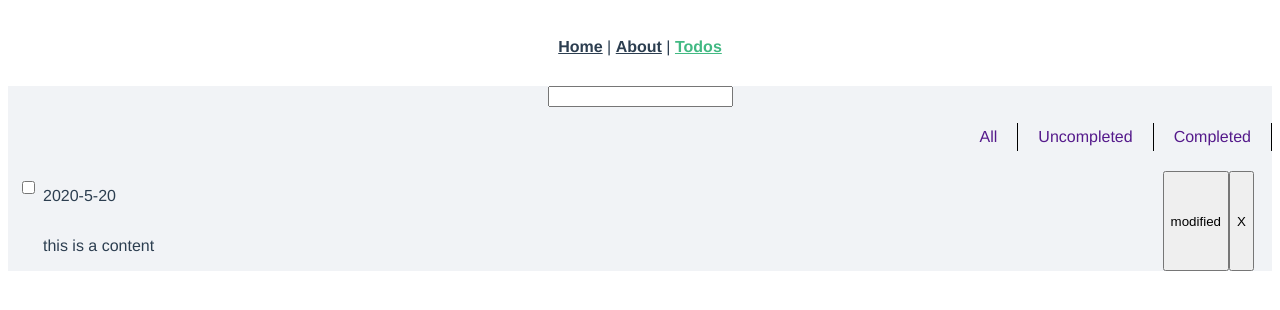
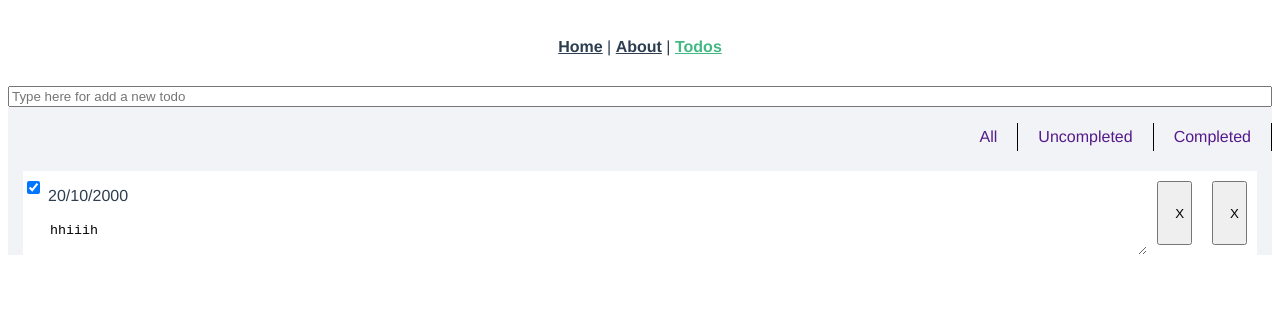
Before and after one commit to NguyenTichDuy/nguyentichduy-vuejs-exercise, a Vue app: page /#/todo in a window 1280 px wide. Shown: the top 310 px of the page. Built offline with nearby package versions, Linux system fonts and the light colour scheme.

Commit message:
+add switch dynamic component

```diff
--- a/src/components/list.vue
+++ /dev/null
@@ -1,30 +0,0 @@
-<template>
-  <div class="lists">
-    <ul class="list">
-      <a href=""><li>All</li></a>
-      <a href=""><li>Uncompleted</li></a>
-      <a href=""><li>Completed</li></a>
-    </ul>
-  </div>
-</template>
-<style scoped>
-.list {
-    display: flex;
-    flex-direction: row;
-    justify-content: end;
-}
-.list a {
-    text-decoration: none;
-    border-right: black solid 1px;
-    padding: 0px;
-    display: flex;
-    justify-content: center;
-}
-.list a li {
-    list-style: none;
-    padding: 5px 20px;
-    margin: 0px;
-    width: 100%;
-    height: 100%;
-}
-</style>
--- /dev/null
+++ b/src/components/todo-card-complete.vue
@@ -0,0 +1,31 @@
+<template>
+  <div class="cards">
+    <div class="card" v-for="item in items" :key="item">
+      <div class="card__left">
+        <input type="checkbox" :checked="item.check" />
+      </div>
+      <div class="card__center">
+        <p>{{ item.time }}</p>
+        <textarea :value="item.content"></textarea>
+      </div>
+      <div class="card__right">
+        <div>
+          <button> <p>X</p></button>
+        </div>
+        <div>
+          <button> <p>X</p></button>
+        </div>
+      </div>
+    </div>
+  </div>
+</template>
+
+<script>
+export default {
+    computed: {
+        items() {
+            return this.$store.getters.loadComplete
+        }
+    }
+}
+</script>
--- /dev/null
+++ b/src/components/todo-card-uncomplete.vue
@@ -0,0 +1,31 @@
+<template>
+  <div class="cards">
+    <div class="card" v-for="item in items" :key="item">
+      <div class="card__left">
+        <input type="checkbox" :checked="item.check" />
+      </div>
+      <div class="card__center">
+        <p>{{ item.time }}</p>
+        <textarea :value="item.content"></textarea>
+      </div>
+      <div class="card__right">
+        <div>
+          <button> <p>X</p></button>
+        </div>
+        <div>
+          <button> <p>X</p></button>
+        </div>
+      </div>
+    </div>
+  </div>
+</template>
+
+<script>
+export default {
+    computed: {
+        items() {
+            return this.$store.getters.loadUncomplete
+        }
+    }
+}
+</script>
--- a/src/components/todo-card.vue
+++ b/src/components/todo-card.vue
@@ -1,16 +1,20 @@
 <template>
   <div class="cards">
-    <div class="card" v-for="item in items" :key="item.id">
+    <div class="card" v-for="item in items" :key="item">
       <div class="card__left">
-        <input type="checkbox" />
+        <input type="checkbox" :checked="item.check" />
       </div>
       <div class="card__center">
-        <p>{{ item.time.default }}</p>
-        <p>{{ item.content.default }}</p>
+        <p>{{ item.time }}</p>
+        <textarea :value="item.content"></textarea>
       </div>
       <div class="card__right">
-        <button>modified</button>
-        <button>X</button>
+        <div>
+          <button> <p>X</p></button>
+        </div>
+        <div>
+          <button> <p>X</p></button>
+        </div>
       </div>
     </div>
   </div>
@@ -29,9 +33,11 @@ export default {
 };
 </script>
 
-<style lang="sass" scope>
+<style lang="sass">
 .cards
+    margin: 10px 5px
     .card
+        background-color: #fff
         display: flex
         margin: 20px 10px
         &__left
@@ -44,7 +50,18 @@ export default {
             text-align: left
             width: 90%
             margin-left: 5px
+            textarea
+                border: none
         &__right
             display: flex
             flex-direction: row
+            div
+                padding: 10px
+                display: flex
+
+                button
+                    justify-content: center
+                    p
+                        padding: 5px
+                        width: 100%
 </style>
--- a/src/components/todo-input.vue
+++ b/src/components/todo-input.vue
@@ -1,15 +1,43 @@
 <template>
-    <div>
-        <input type="text" >
-    </div>
+  <div class="input">
+    <input type="text" :placeholder="text" @keyup="insert" />
+  </div>
 </template>
 
 <script>
 export default {
+  data() {
+    return {
+      text: "Type here for add a new todo",
+    };
+  },
+  methods: {
+    insert(e) {
+      if (e.key == "Enter") {
+        // set time
+        var today = new Date();
+        var dd = String(today.getDate()).padStart(2, "0");
+        var mm = String(today.getMonth() + 1).padStart(2, "0"); //January is 0!
+        var yyyy = today.getFullYear();
+        today = `${dd}/${mm}/${yyyy}`;
 
-}
+        // set value
+        let value = e.target.value;
+        console.log(e.target.value);
+
+        let check = false
+        this.$store.commit("addNewCard", { value ,today,  check });
+      }
+    },
+  },
+};
 </script>
 
 <style lang="sass" scope>
-
+.input
+    width: 100%
+    display: flex
+    justify-content: start
+    input
+        width: 100%
 </style>
--- /dev/null
+++ b/src/components/todo-list.vue
@@ -0,0 +1,54 @@
+<template>
+  <div class="lists">
+    <ul class="list">
+      <a href="" @click.prevent="name = 'mcard'"><li>All</li></a>
+      <a href="" @click.prevent="name = 'uncomplete'"><li>Uncompleted</li></a>
+      <a href="" @click.prevent="name = 'complete'"><li>Completed</li></a>
+    </ul>
+    <component :is="currentComponent">
+    </component>
+  </div>
+</template>
+<script>
+import mcard from "../components/todo-card";
+import uncomplete from "../components/todo-card-uncomplete";
+import complete from "../components/todo-card-complete.vue";
+export default {
+  components: {
+    mcard,
+    uncomplete,
+    complete
+  },
+  data() {
+    return {
+      name: 'mcard'
+    }
+  },
+  computed: {
+    currentComponent() {
+      return this.name
+    }
+  }
+};
+</script>
+<style scoped>
+.list {
+  display: flex;
+  flex-direction: row;
+  justify-content: end;
+}
+.list a {
+  text-decoration: none;
+  border-right: black solid 1px;
+  padding: 0px;
+  display: flex;
+  justify-content: center;
+}
+.list a li {
+  list-style: none;
+  padding: 5px 20px;
+  margin: 0px;
+  width: 100%;
+  height: 100%;
+}
+</style>
--- a/src/store/index.js
+++ b/src/store/index.js
@@ -4,28 +4,36 @@ export default createStore({
   state: {
     todos: [
       {
-        id: {
-          type: Number,
-          default: 1
-        },
-        time: {
-          type: String,
-          default: "2020-5-20"
-        },
-        content: {
-          type: String,
-          default: "this is a content"
-        },
-        check: {
-          type: Boolean,
-          default: true
-        }
-
+        time: "20/10/2000",
+        content: "hhiiih",
+        check: true
       },
     ],
 
   },
-  mutations: {},
-  actions: {},
+  mutations: {
+    addNewCard(state, load) {
+      let time = load.today
+      let content = load.value
+      let check = load.check
+      console.log(load);
+      state.todos.push({
+        time,
+        content,
+        check,
+      })
+    }
+  },
+  getters: {
+    loadUncomplete: state => {
+      return state.todos.filter(todo => !todo.check)
+    },
+    loadComplete: state => {
+      return state.todos.filter(todo => todo.check)
+    }
+  },
+  actions: {
+
+  },
   modules: {}
 });
--- a/src/views/Todo.vue
+++ b/src/views/Todo.vue
@@ -2,18 +2,15 @@
   <div class="to-do">
     <minput></minput>
     <mlist></mlist>
-    <mcard></mcard>
   </div>
 </template>
 
 <script>
 import minput from "../components/todo-input";
-import mcard from "../components/todo-card";
-import mlist from '../components/list'
+import mlist from '../components/todo-list'
 export default {
   components: {
     minput,
-    mcard,
     mlist
   },
 };
```
